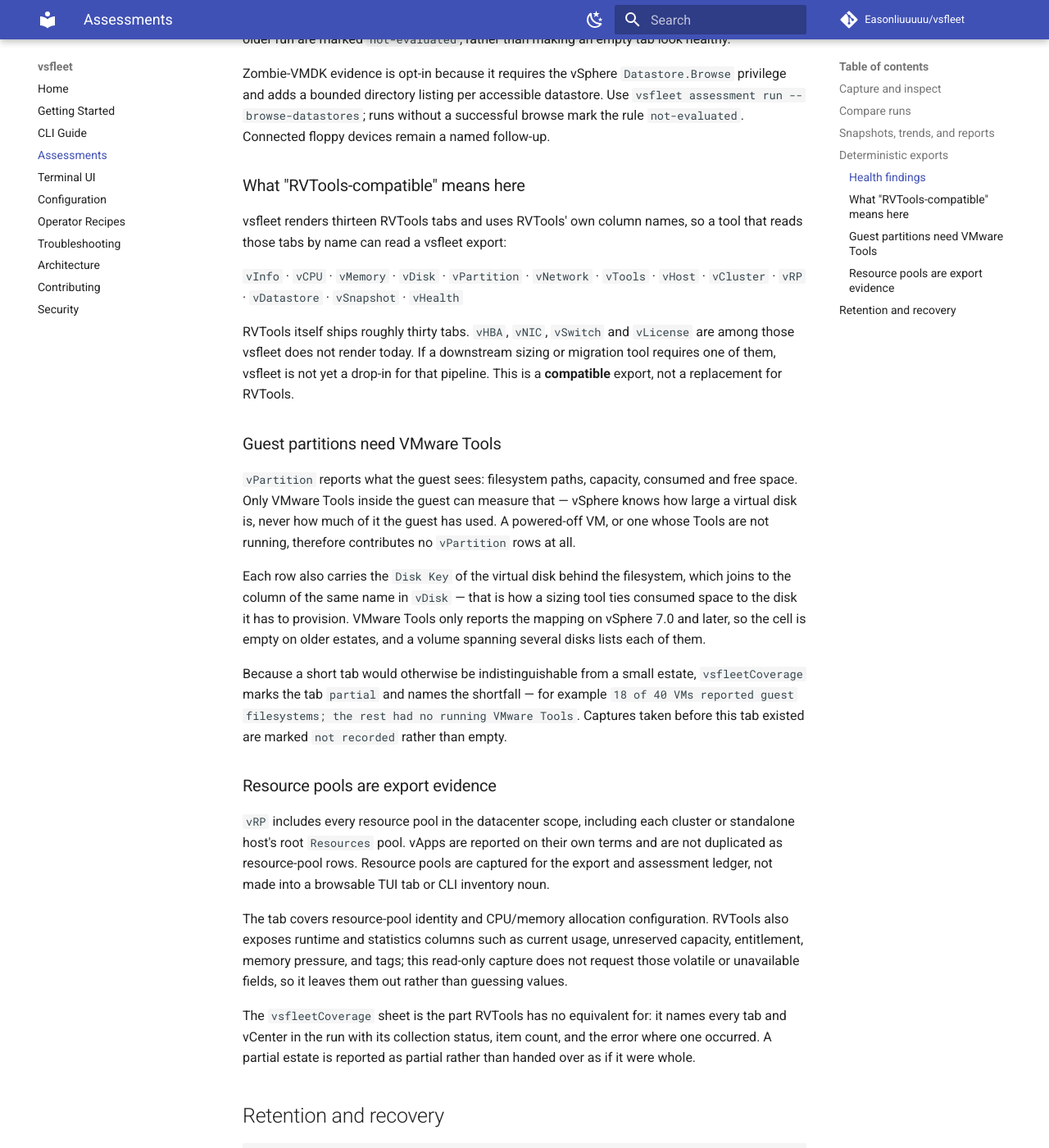
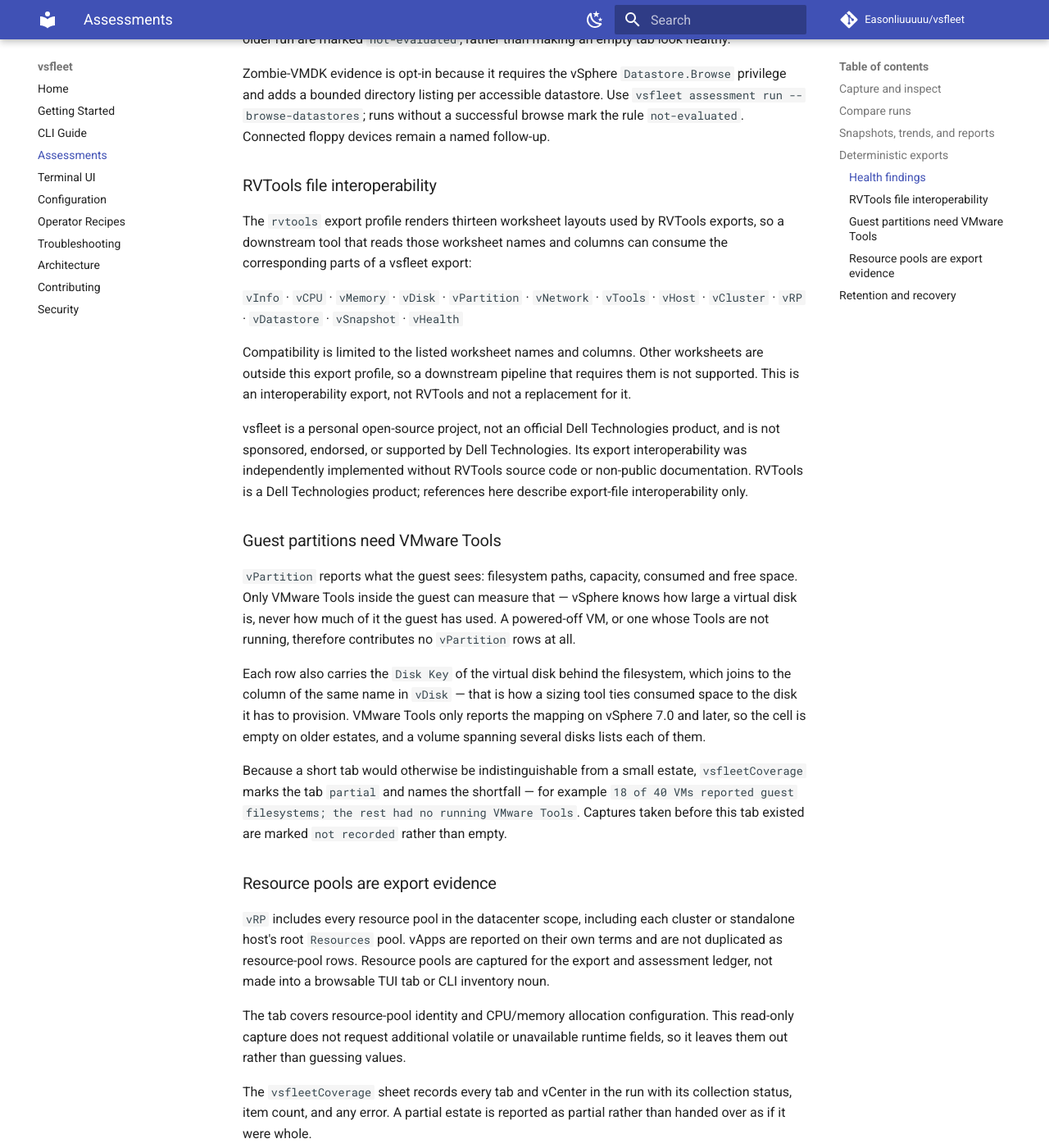
Before and after one commit to Easonliuuuuu/vsfleet, an MkDocs documentation site: the page built from docs/assessments.md, in a window 1280 px wide and 1400 px high, scrolled down 2271 px. Shown: the whole window at 82% size. Built offline with MkDocs 1.6.1 and Material for MkDocs 9.7.7, drawn with Linux system fonts in a browser that asks for light colours; comment, search, counter and statistics services are not loaded.

Commit message:
docs: reposition RVTools references as interoperability guidance
Changes:
- README.md: lead with vSphere assessment, diagnostics, and migration planning
- docs/index.md: remove RVTools-led homepage positioning
- docs/assessments.md: frame RVTools as a limited interoperability profile
- docs/architecture.md: describe the compatibility-sheet builder neutrally

Motivation: reduce product-association risk while keeping the existing export
format and its documented interoperability discoverable.

Testing: mkdocs build --strict; git diff --check

```diff
--- a/docs/assessments.md
+++ b/docs/assessments.md
@@ -113,18 +113,25 @@ accessible datastore. Use `vsfleet assessment run --browse-datastores`; runs
 without a successful browse mark the rule `not-evaluated`. Connected floppy
 devices remain a named follow-up.
 
-### What "RVTools-compatible" means here
+### RVTools file interoperability
 
-vsfleet renders thirteen RVTools tabs and uses RVTools' own column names, so a
-tool that reads those tabs by name can read a vsfleet export:
+The `rvtools` export profile renders thirteen worksheet layouts used by RVTools
+exports, so a downstream tool that reads those worksheet names and columns can
+consume the corresponding parts of a vsfleet export:
 
 `vInfo` · `vCPU` · `vMemory` · `vDisk` · `vPartition` · `vNetwork` · `vTools` ·
 `vHost` · `vCluster` · `vRP` · `vDatastore` · `vSnapshot` · `vHealth`
 
-RVTools itself ships roughly thirty tabs. `vHBA`, `vNIC`, `vSwitch` and
-`vLicense` are among those vsfleet does not render today. If a downstream sizing or migration tool requires one of them,
-vsfleet is not yet a drop-in for that pipeline. This is a **compatible**
-export, not a replacement for RVTools.
+Compatibility is limited to the listed worksheet names and columns. Other
+worksheets are outside this export profile, so a downstream pipeline that
+requires them is not supported. This is an interoperability export, not RVTools
+and not a replacement for it.
+
+vsfleet is a personal open-source project, not an official Dell Technologies
+product, and is not sponsored, endorsed, or supported by Dell Technologies. Its
+export interoperability was independently implemented without RVTools source
+code or non-public documentation. RVTools is a Dell Technologies product;
+references here describe export-file interoperability only.
 
 ### Guest partitions need VMware Tools
 
@@ -155,15 +162,12 @@ captured for the export and assessment ledger, not made into a browsable TUI
 tab or CLI inventory noun.
 
 The tab covers resource-pool identity and CPU/memory allocation configuration.
-RVTools also exposes runtime and statistics columns such as current usage,
-unreserved capacity, entitlement, memory pressure, and tags; this read-only
-capture does not request those volatile or unavailable fields, so it leaves
-them out rather than guessing values.
+This read-only capture does not request additional volatile or unavailable
+runtime fields, so it leaves them out rather than guessing values.
 
-The `vsfleetCoverage` sheet is the part RVTools has no equivalent for: it names
-every tab and vCenter in the run with its collection status, item count, and
-the error where one occurred. A partial estate is reported as partial rather
-than handed over as if it were whole.
+The `vsfleetCoverage` sheet records every tab and vCenter in the run with its
+collection status, item count, and any error. A partial estate is reported as
+partial rather than handed over as if it were whole.
 
 ## Retention and recovery
 
```
Also changed, not shown: README.md (+18 -12 lines), docs/architecture.md (+3 -2 lines), docs/index.md (+18 -12 lines).
